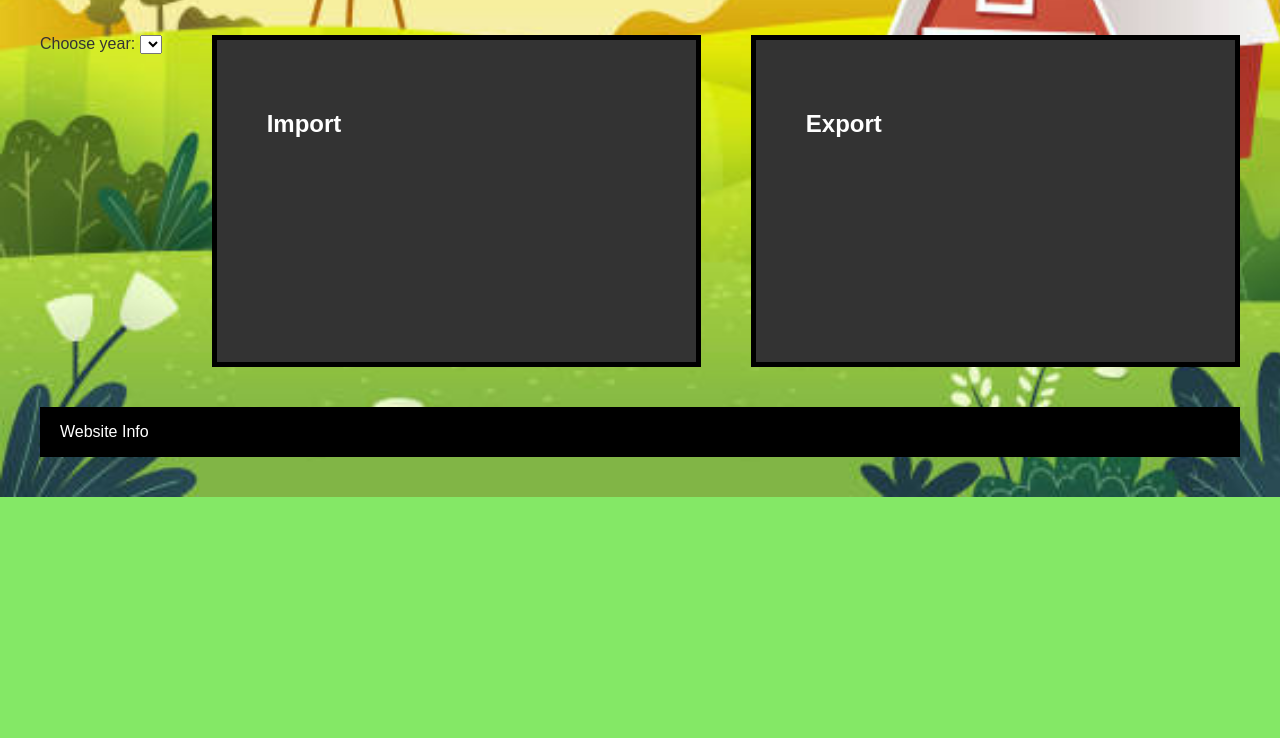
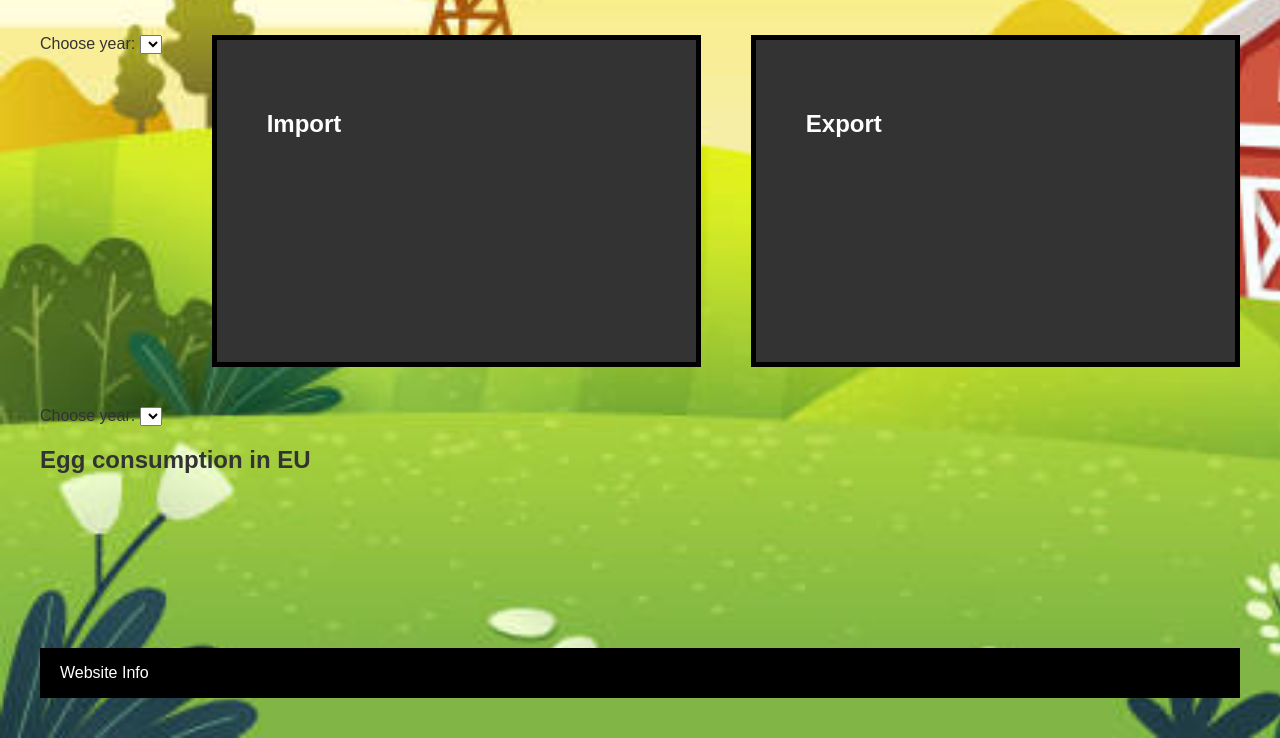
Before and after one commit to SimonStudy-Ops/1SemesterProject, a website: page Website/index.html in a window 1280 px wide. Shown: the part 280-1018 px from the top of the page. Before the commit the page ends 800 px from the top, so only its background shows below. Drawn offline with nearby package versions, Linux system fonts and the light colour scheme; no server answers.

Commit message:
added script and div for egg-chart into index

```diff
--- a/Website/index.html
+++ b/Website/index.html
@@ -18,6 +18,7 @@
           <div class="menu">Email/Password</div>
         </header>
 
+      <!--Import/export chart-->
         <div class="box-wrapper">
           <div>
             <label for="yearDropdown">Choose year:</label>
@@ -36,8 +37,25 @@
 
           </div>
 
+          <!--Egg chart-->
+          <div>
+
+           <div>
+            <label for="yearDropdown2">Choose year:</label>
+            <select id="yearDropdown2"></select>
+          </div>
+
+            <div id = "eggconsumption" class="bubble chart">
+              <h2>Egg consumption in EU</h2>
+              <svg id = "egg-bubble-chart"></svg>
+            </div>
+
+
+          </div>
+
           <script src="https://cdn.jsdelivr.net/npm/d3@7"></script>
           <script src="Import-export.js"></script>
+          <script src="eggconsumption.js"></script>
         <footer>
           <div>Website Info</div>
         </footer>
```
